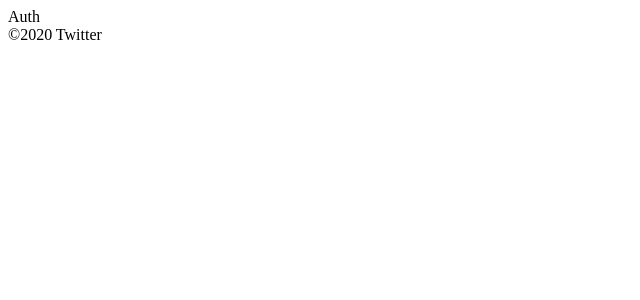
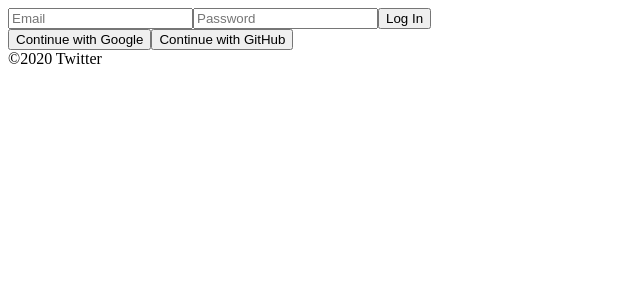
Before and after one commit to sanghee-dev/twitter, a React (Create React App) app: page /#/ in a window 1280 px wide. Shown: the top 300 px of the page, without its empty margins (0-640 px from the left). Built offline with nearby package versions, Linux system fonts and the light colour scheme; no server answers.

Commit message:
Create Login Form

```diff
--- a/src/routes/Auth.js
+++ b/src/routes/Auth.js
@@ -1,5 +1,46 @@
-import React from "react";
+import React, { useState } from "react";
 
-const Auth = () => <div>Auth</div>;
+const Auth = () => {
+  const [email, setEmail] = useState("");
+  const [password, setPassword] = useState("");
+  const onChange = (event) => {
+    const { name, value } = event.target;
+    if (name === "email") {
+      setEmail(value);
+    } else if (name === "password") {
+      setPassword(value);
+    }
+  };
+  const onSubmit = (event) => {
+    event.preventDefault();
+  };
+  return (
+    <div>
+      <form onSubmit={onSubmit}>
+        <input
+          name="email"
+          type="email"
+          placeholder="Email"
+          required
+          value={email}
+          onChange={onChange}
+        />
+        <input
+          name="password"
+          type="password"
+          placeholder="Password"
+          required
+          value={password}
+          onChange={onChange}
+        />
+        <input type="submit" value="Log In" />
+      </form>
+      <div>
+        <button>Continue with Google</button>
+        <button>Continue with GitHub</button>
+      </div>
+    </div>
+  );
+};
 
 export default Auth;
```
Also changed, not shown: 1 other file (tests, documents, lock files or other folders).
